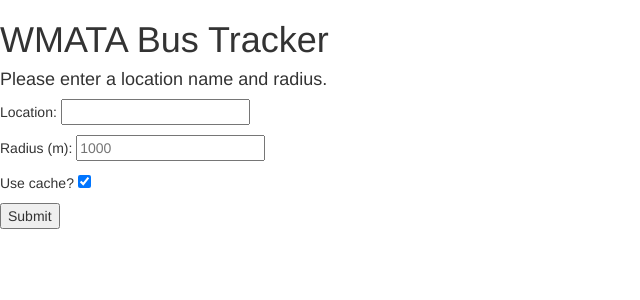
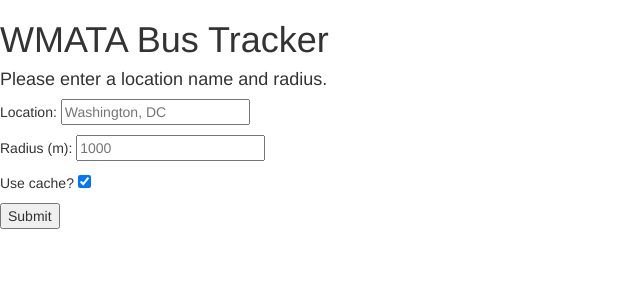
Before and after one commit to gotoariel/folium-demo, a Flask app: page /index in a window 1280 px wide. Shown: the top 300 px of the page, without its empty margins (0-640 px from the left). Run offline with Flask 2, Linux system fonts and the light colour scheme; parts of the project's set-up code (start-up, migrations or seed data) failed here and were passed over; some libraries are stand-ins or nearby versions.

Commit message:
add another placeholder

```diff
--- a/templates/input.html
+++ b/templates/input.html
@@ -14,7 +14,7 @@
       <div>
         <h4>Please enter a location name and radius.</h4>
         <form id='input' method='post' action='index'>
-          <p>Location: <input type='text' name='location' /></p>
+          <p>Location: <input type='text' name='location' placeholder='Washington, DC' /></p>
           <p>Radius (m): <input type='text' name='radius' placeholder='1000' /></p>
           <!-- <p>Specify route ID or leave blank for all: <input type='text' name='route' /></p> -->
           <p>Use cache? <input type='checkbox' name='cache' value='yes' checked /></p>
```
